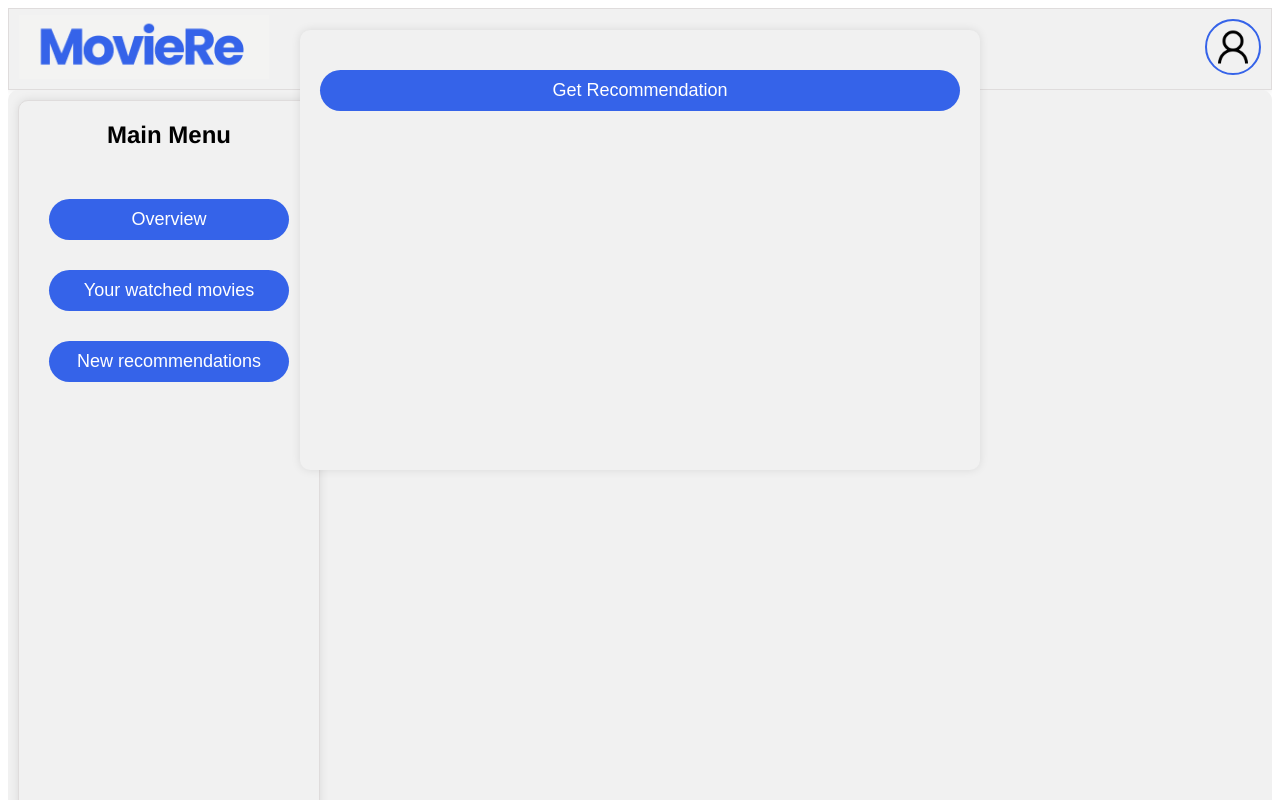
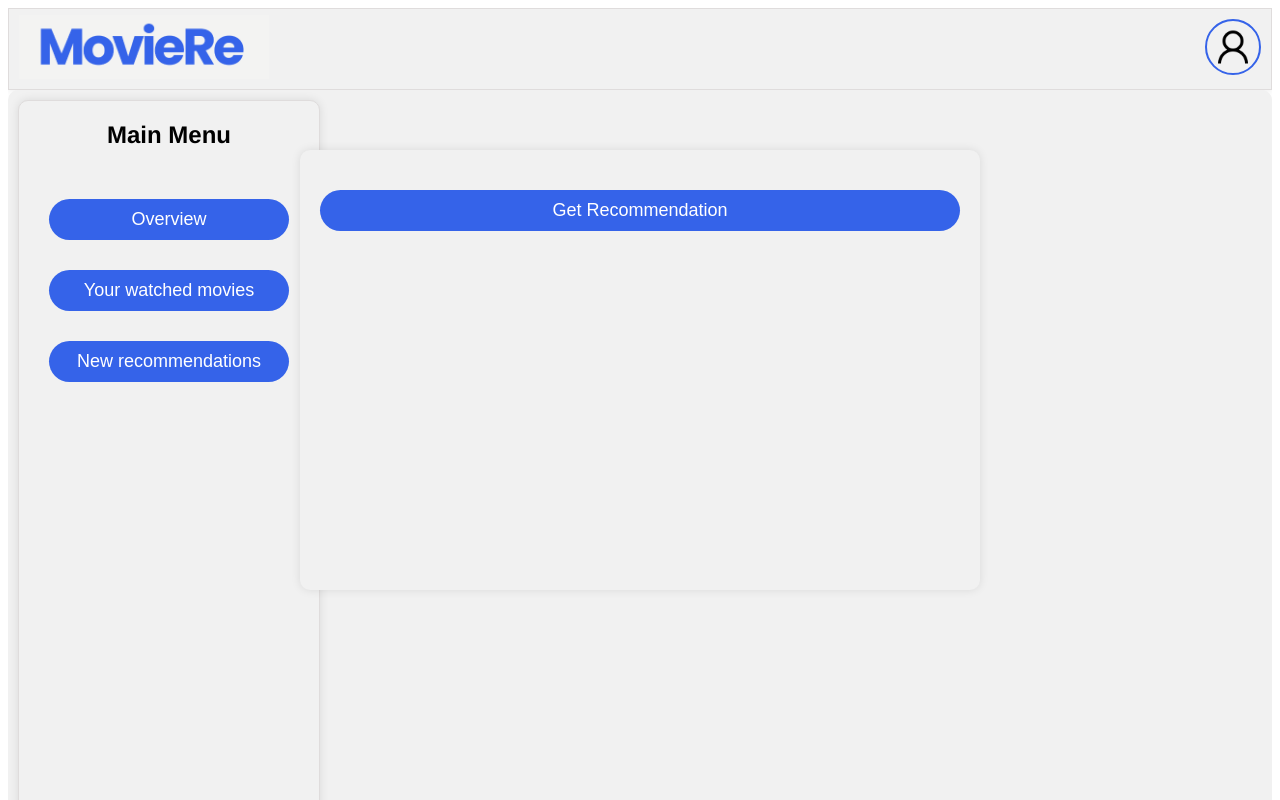
Before and after one commit to ADS-2023-FR1/Agile-Data-Science-Project-FR1, a React (Create React App) app in the folder WebApplication/ml_movie_recommender/: page /userpage in a window 1280 px wide. Shown: the top 800 px of the page. Built offline with nearby package versions, Linux system fonts and the light colour scheme.

Commit message:
#107 fix issue

```diff
--- a/WebApplication/ml_movie_recommender/src/style/userPage.css
+++ b/WebApplication/ml_movie_recommender/src/style/userPage.css
@@ -17,7 +17,7 @@
   top: 0;
   left: 50%;
   transform: translateX(-50%);
-  margin-top: 30px;
+  margin-top: 150px;
   height: 400px;
 }
 
```
